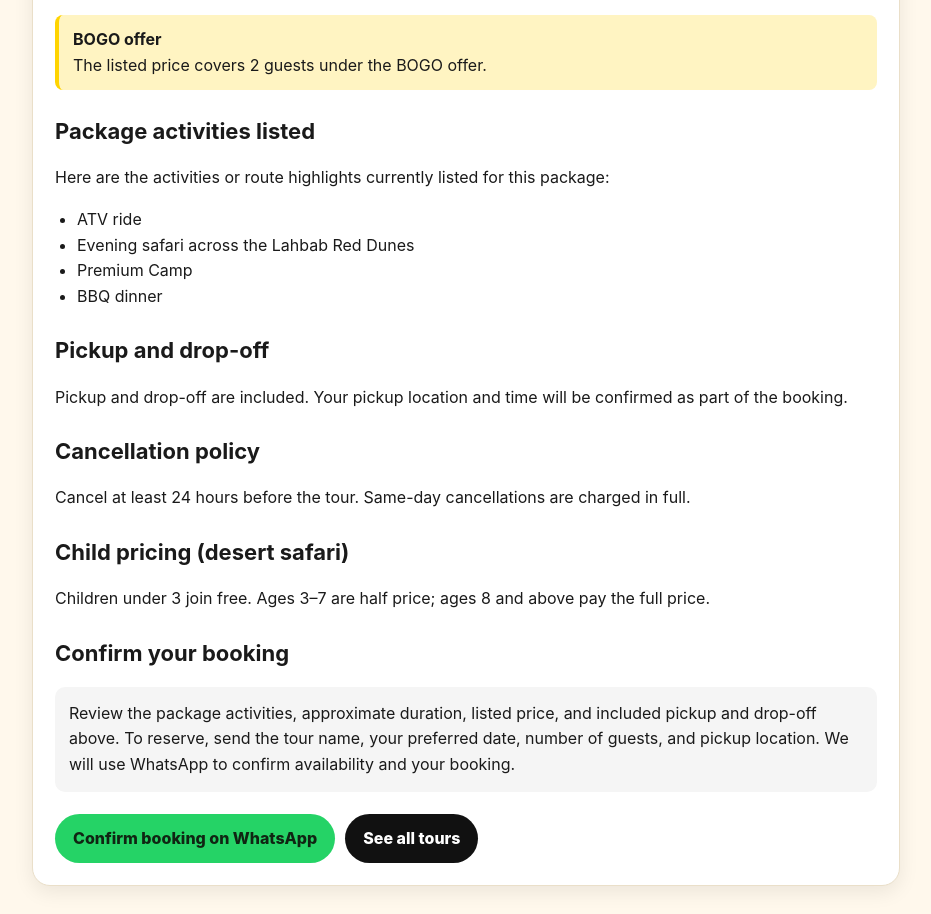
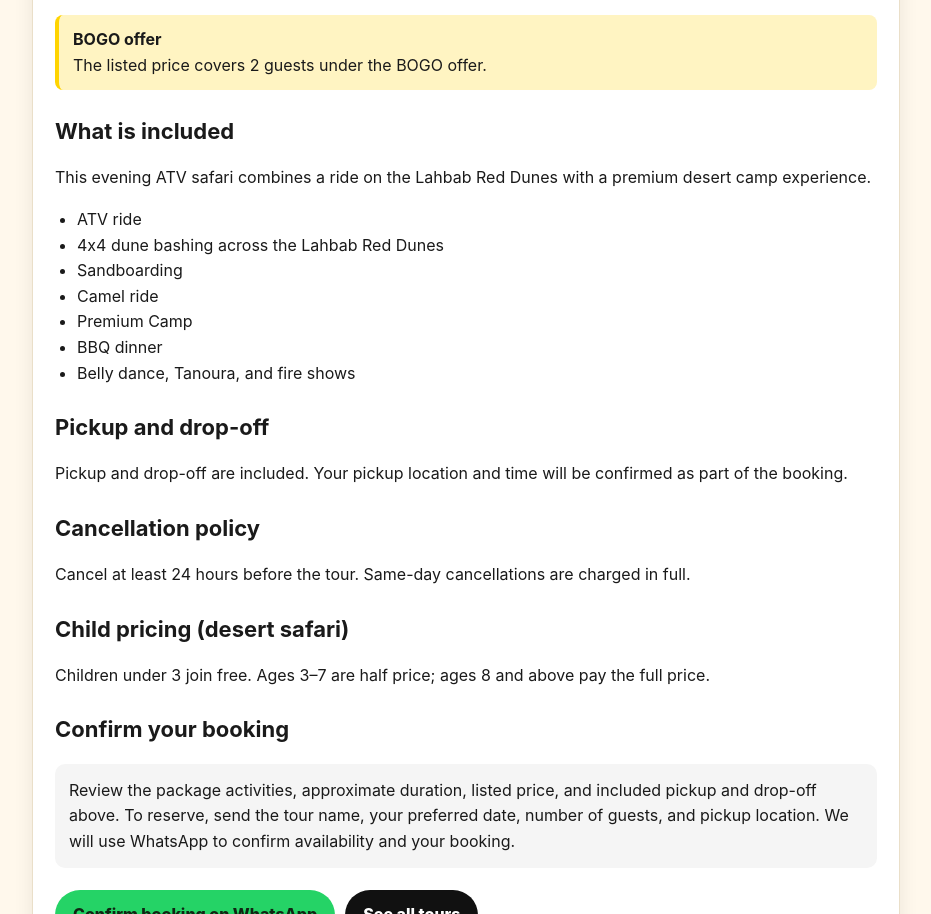
Before and after one commit to desertmakeyourtour/booking-your-tours, a plain HTML site: page tours/evening-desert-safari-atv-bbq.html in a window 1280 px wide. Shown: the part 843-1757 px from the top of the page, without its empty margins (174-1105 px from the left). Drawn offline with Linux system fonts and the light colour scheme.

Commit message:
Complete ATV evening safari inclusions

```diff
--- a/tours/evening-desert-safari-atv-bbq.html
+++ b/tours/evening-desert-safari-atv-bbq.html
@@ -7,7 +7,7 @@
 <body><header><a class="brand" href="../index.html#tours"><img src="../logo.jpg" alt="Booking Your Tours logo"><span>Booking Your Tours</span></a><a href="../index.html#tours">All tours</a></header>
 <main><a class="back" href="../index.html#tours">← Back to all tours</a><article class="panel"><img class="hero" src="../images/quad_selfie.jpg" alt="Evening Safari with ATV Ride BBQ Dinner Premium Camp in the UAE"><div class="body"><h1>Evening Safari with ATV Ride BBQ Dinner Premium Camp</h1><p class="meta">Approx 6-7 hours · Pickup and drop-off included</p>
 <div class="price-row"><div><small>Price shown on the tour listing</small><div class="price">AED 360</div></div><span>Confirm availability and reserve on WhatsApp</span></div>
-<div class="offer"><strong>BOGO offer</strong><br>The listed price covers 2 guests under the BOGO offer.</div><h2>Package activities listed</h2><p>Here are the activities or route highlights currently listed for this package:</p><ul><li>ATV ride</li><li>Evening safari across the Lahbab Red Dunes</li><li>Premium Camp</li><li>BBQ dinner</li></ul>
+<div class="offer"><strong>BOGO offer</strong><br>The listed price covers 2 guests under the BOGO offer.</div><h2>What is included</h2><p>This evening ATV safari combines a ride on the Lahbab Red Dunes with a premium desert camp experience.</p><ul><li>ATV ride</li><li>4x4 dune bashing across the Lahbab Red Dunes</li><li>Sandboarding</li><li>Camel ride</li><li>Premium Camp</li><li>BBQ dinner</li><li>Belly dance, Tanoura, and fire shows</li></ul>
 <h2>Pickup and drop-off</h2><p>Pickup and drop-off are included. Your pickup location and time will be confirmed as part of the booking.</p>
 <h2>Cancellation policy</h2><p>Cancel at least 24 hours before the tour. Same-day cancellations are charged in full.</p>
 <h2>Child pricing (desert safari)</h2><p>Children under 3 join free. Ages 3–7 are half price; ages 8 and above pay the full price.</p>
```
